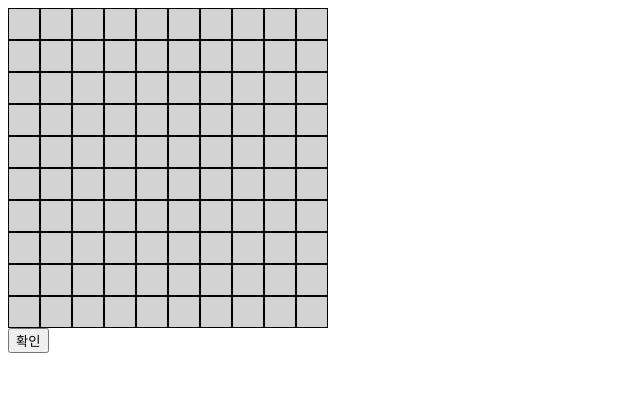
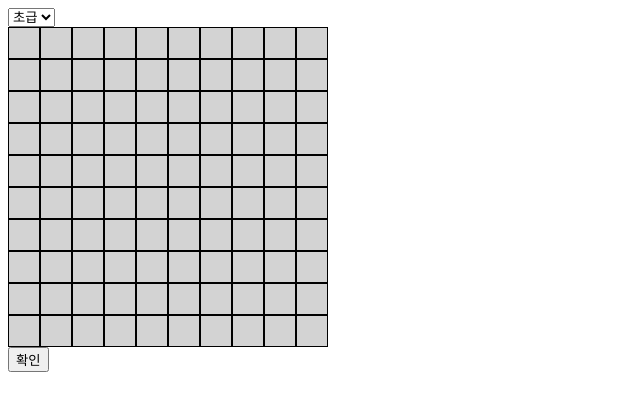
Before and after one commit to ty-oh/MineSweeper, a plain HTML site: page index.html in a window 1280 px wide. Shown: the whole page, without its empty margins (0-640 px from the left). Drawn offline with Linux system fonts and the light colour scheme.

Commit message:
레벨 선택 기능 구현

```diff
--- a/index.html
+++ b/index.html
@@ -11,7 +11,11 @@
 <body>
     <div id="nav">
         <div id="MinesOrFlags"></div>
-        <div id="Level"></div>
+        <select name="Level" onchange="changeLevel(this.value)">
+            <option value="easy">초급</option>
+            <option value="normal">중급</option>
+            <option value="hard">고급</option>
+        </select>
         <div id="Timer"></div>
     </div>
     <div id="field"></div>
--- a/index.js
+++ b/index.js
@@ -1,3 +1,14 @@
+const fragment = document.createDocumentFragment();
+const mineMatrix = [];
+var totalMine = 10;
+var totalCol = 10;
+var totalRow = 10;
+var isRightPressed = false;
+var isLeftPressed = false;
+var isBothPressed = false;
+var level = document.querySelector('select').value;
+
+
 class MineBox {
     constructor(box, isMine, number) {
         this.box = box;
@@ -18,16 +29,10 @@ function cell(i, j) {
     return div;
 }
 
-(function() {
-    const fragment = document.createDocumentFragment();
-    const mineMatrix = [];
-    var totalMine = 10;
-    var totalCol = 10;
-    var totalRow = 10;
-    var isRightPressed = false;
-    var isLeftPressed = false;
-    var isBothPressed = false;
+function gameStart() {
 
+
+    fieldReset();
     //필드 객체 생성
     for(i=0; i<totalRow; i++) {
         const mineMatrixRow = [];
@@ -55,7 +60,7 @@ function cell(i, j) {
         random = Math.floor(Math.random()*totalRow*totalCol);
         randomx = Math.floor(random/totalCol);
         randomy = random % totalCol; // ***
-        console.log(random);
+
         if (mineMatrix[randomx][randomy].box.dataset.isMine == 'true') {
             i--;
             continue;
@@ -65,6 +70,21 @@ function cell(i, j) {
 
     document.querySelector('#field').appendChild(fragment);
 
+    window.oncontextmenu = function() {
+        return false;
+    }
+}
+
+function fieldReset() {
+    document.querySelector('#field').innerHTML = ``;
+    while( mineMatrix.length > 0 ) {
+        mineMatrix.pop();
+    }
+}
+gameStart();
+setEvent();
+
+function setEvent() {
     //이벤트
     document.querySelector('#field').addEventListener('click', ({ target }) => {
         if(target.classList.contains('cell')) {
@@ -91,7 +111,7 @@ function cell(i, j) {
         if(target.classList.contains('cell')) {
             if (isRightClick && !isBothPressed) flag(target);
         }
-
+        console.log(target);
         isBothPressed = false;
         isLeftPressed = false;
         isRightPressed = false;
@@ -214,8 +234,27 @@ function cell(i, j) {
 
     }
 
+}
 
-    window.oncontextmenu = function() {
-        return false;
+
+function changeLevel(level) {
+    if (level == 'easy') {
+        totalMine = 20;
+        totalCol = 10;
+        totalRow = 10;
+        console.log(totalMine);
+        gameStart();
+    } else if( level == 'normal') {
+        totalMine = 60;
+        totalCol = 20;
+        totalRow = 20;
+        console.log(totalMine);
+        gameStart();
+    } else if( level == 'hard') {
+        totalMine = 100;
+        totalCol = 30;
+        totalRow = 20;
+        console.log(totalMine);
+        gameStart();
     }
-})()
+}
```
